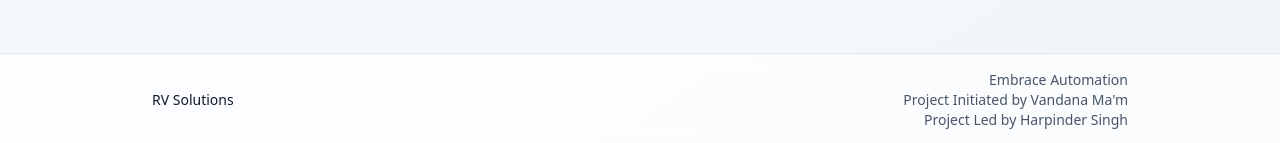
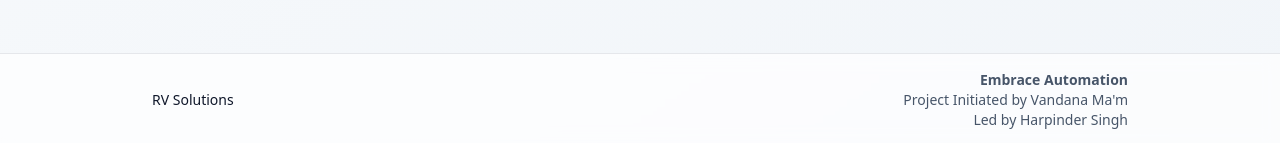
Before and after one commit to MrSingh529/gst-reco-web, a Next.js app: page / in a window 1280 px wide. Shown: the part 731-874 px from the top of the page. Built offline with nearby package versions, Linux system fonts and the light colour scheme.

Commit message:
final version

```diff
--- a/app/layout.tsx
+++ b/app/layout.tsx
@@ -31,9 +31,9 @@ export default function RootLayout({ children }: { children: React.ReactNode })
             <div className="mx-auto max-w-5xl px-6 py-4 text-sm flex items-center justify-between">
               <span className="font-medium">RV Solutions</span>
               <div className="text-right text-slate-600">
-                <div>Embrace Automation</div>
+                <div className="font-bold">Embrace Automation</div>
                 <div>Project Initiated by Vandana Ma&apos;m</div>
-                <div>Project Led by Harpinder Singh</div>
+                <div>Led by Harpinder Singh</div>
               </div>
             </div>
           </footer>
```
